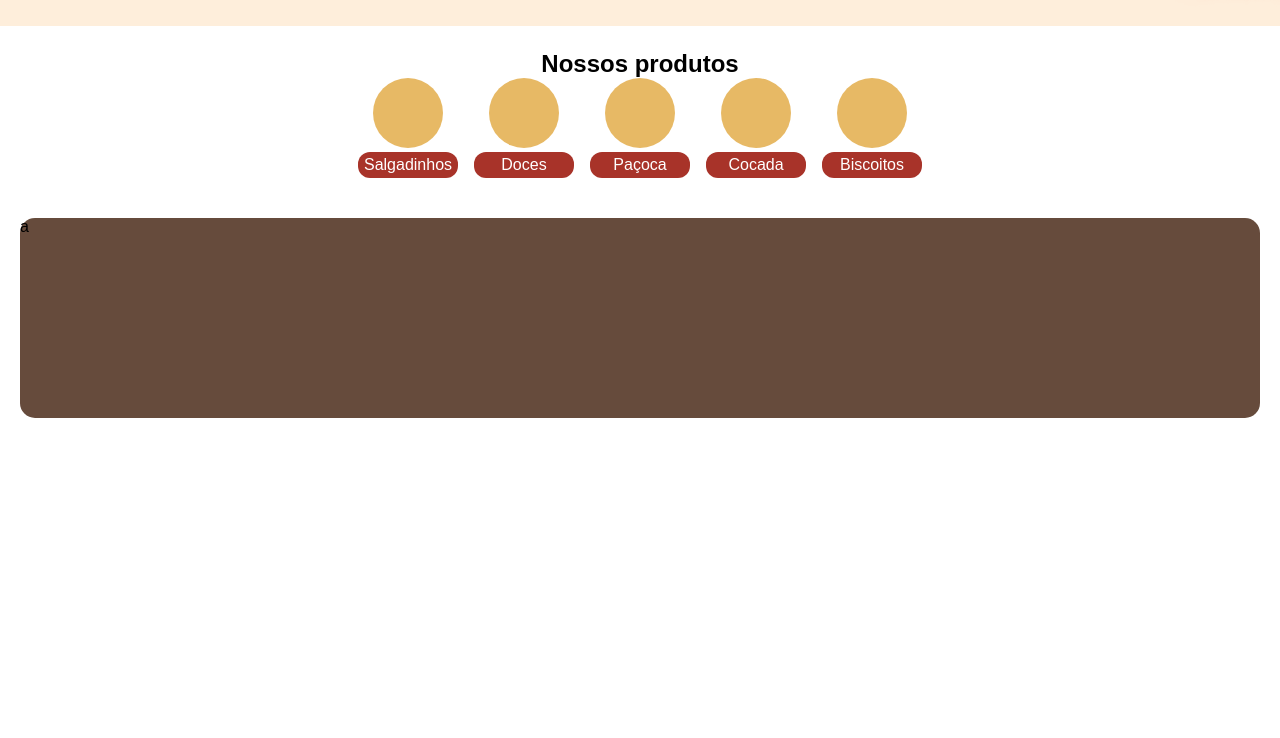
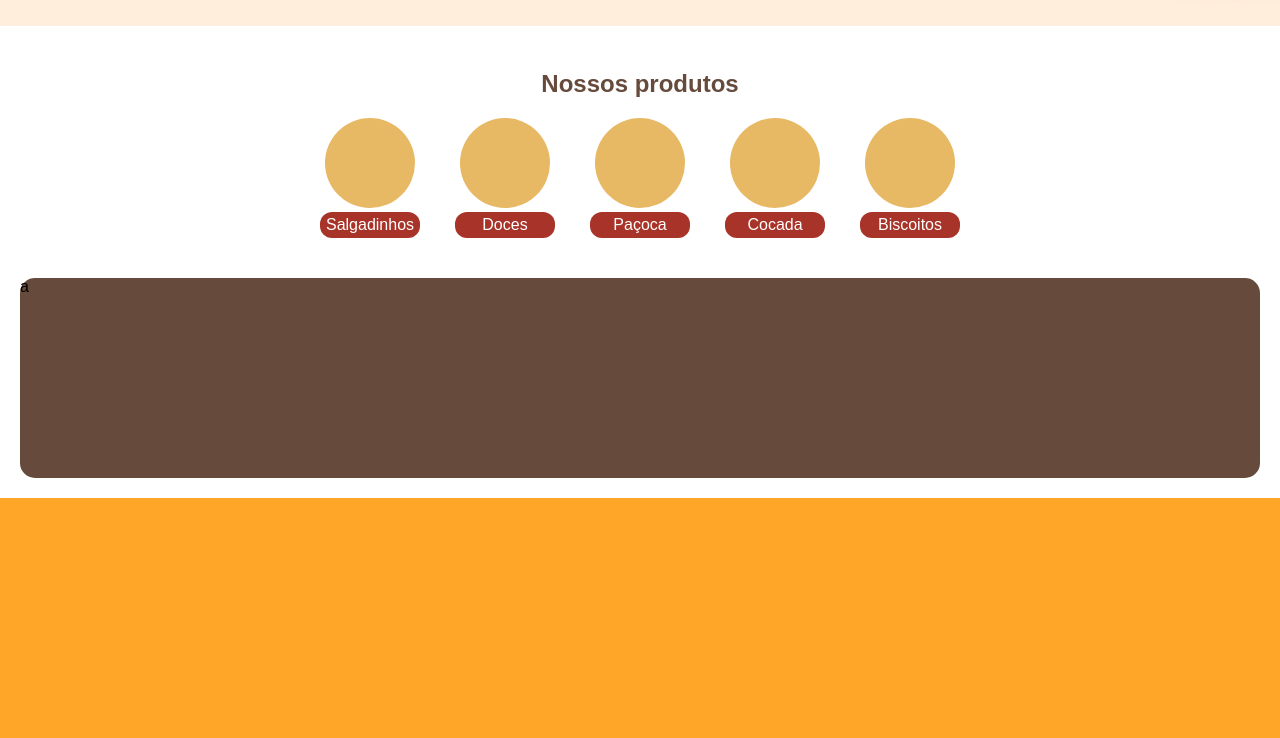
Before and after one commit to Luiza-l/Yandelly, a plain HTML site: page index.html in a window 1280 px wide. Shown: the part 562-1300 px from the top of the page. Before the commit the page ends 1000 px from the top, so only its background shows below. Drawn offline with Linux system fonts and the light colour scheme.

Commit message:
adiciona rodapé na página inicial

```diff
--- a/index.html
+++ b/index.html
@@ -1,15 +1,18 @@
 <!DOCTYPE html>
 <html lang="pt-br">
+
 <head>
   <meta charset="UTF-8">
   <meta name="viewport" content="width=device-width, initial-scale=1.0">
   <link rel="stylesheet" href="style.css">
   <title></title>
 </head>
+
 <body>
 
   <header>
-        <a href="index.html" class="logo-link"><img src="imagens/Logo Yanelly Distribuidora com Coroa.webp" alt="" id="logo"></a>
+    <a href="index.html" class="logo-link"><img src="imagens/Logo Yanelly Distribuidora com Coroa.webp" alt=""
+        id="logo"></a>
     <nav>
       <a href="./index.html" class="link-nav">Início</a>
       <a href="./" class="link-nav">Produtos</a>
@@ -21,9 +24,10 @@
     <section>
       <img src="./imagens/Banner Yandelly_ Doces e Snacks.webp" id="banner">
     </section>
+
     <div class="container">
       <section id="categorias">
-  <h2>Nossos produtos</h2>
+        <h2 id="titulo-categorias">Nossos produtos</h2>
 
         <ul class="categorias">
           <li>
@@ -62,4 +66,5 @@
 
   <script src="main.js"></script>
 </body>
+
 </html>
--- a/style.css
+++ b/style.css
@@ -18,7 +18,7 @@ header{
     top: 0;
     left: 0;
     width: 100%;
-    height: 90px;
+    height: 70px;
     z-index: 1000;
     box-shadow: 0 2px 8px rgb(0 0 0 / 8%);
 }
@@ -51,7 +51,7 @@ nav{
 }
 
 .link-nav:hover{
-    background-color: hsl(32, 100%, 55%);
+    background-color: #ffa629;
     color: white;
     border-radius: 10px;
     padding: 5px;
@@ -84,7 +84,7 @@ h2{
   display: flex;
   justify-content: center;
   flex-wrap: wrap;
-  gap: 16px;
+  gap: 35px;
   padding: 0;
   list-style: none;
 }
@@ -95,13 +95,17 @@ h2{
 
 .categorias .icone {
   display: block;
-  width: 70px;
-  height: 70px;
+  width: 90px;
+  height: 90px;
   margin: 0 auto 4px;
   border-radius: 50%;
   background-color: #e7b965;
   font-size: 32px;
   line-height: 70px;
+}
+
+.categorias .icone:hover{
+    transform: scale(1.1);
 }
 
 .categorias .nome {
@@ -111,3 +115,14 @@ h2{
   background-color: #a83329;
   color: white;
 }
+
+#titulo-categorias{
+    margin: 20px 0 20px;
+    color: #664b3c;
+}
+
+/*-------rodapé------*/
+footer{
+    background-color: #ffa629;
+    height: 30vh;
+}
```
Lines whose indentation alone changed are shown as unchanged.
